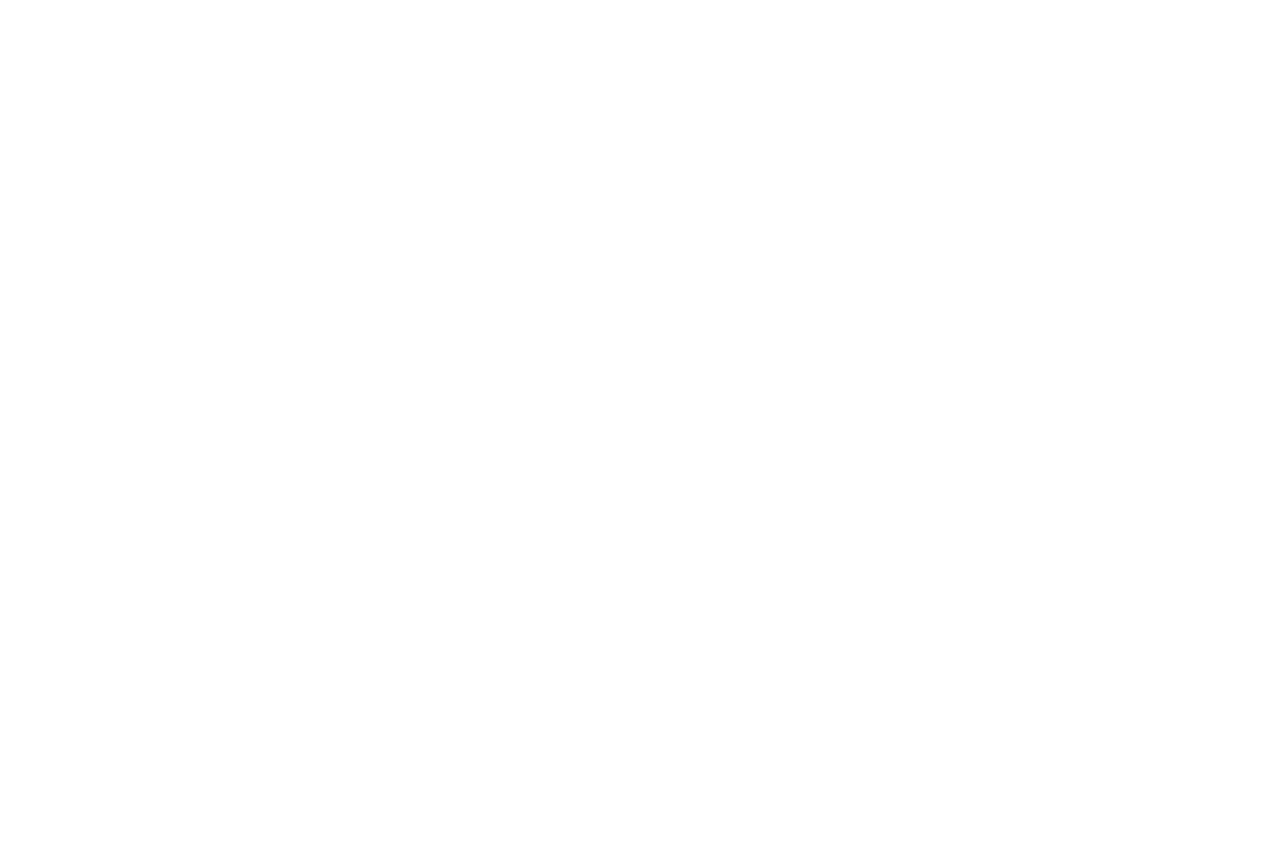
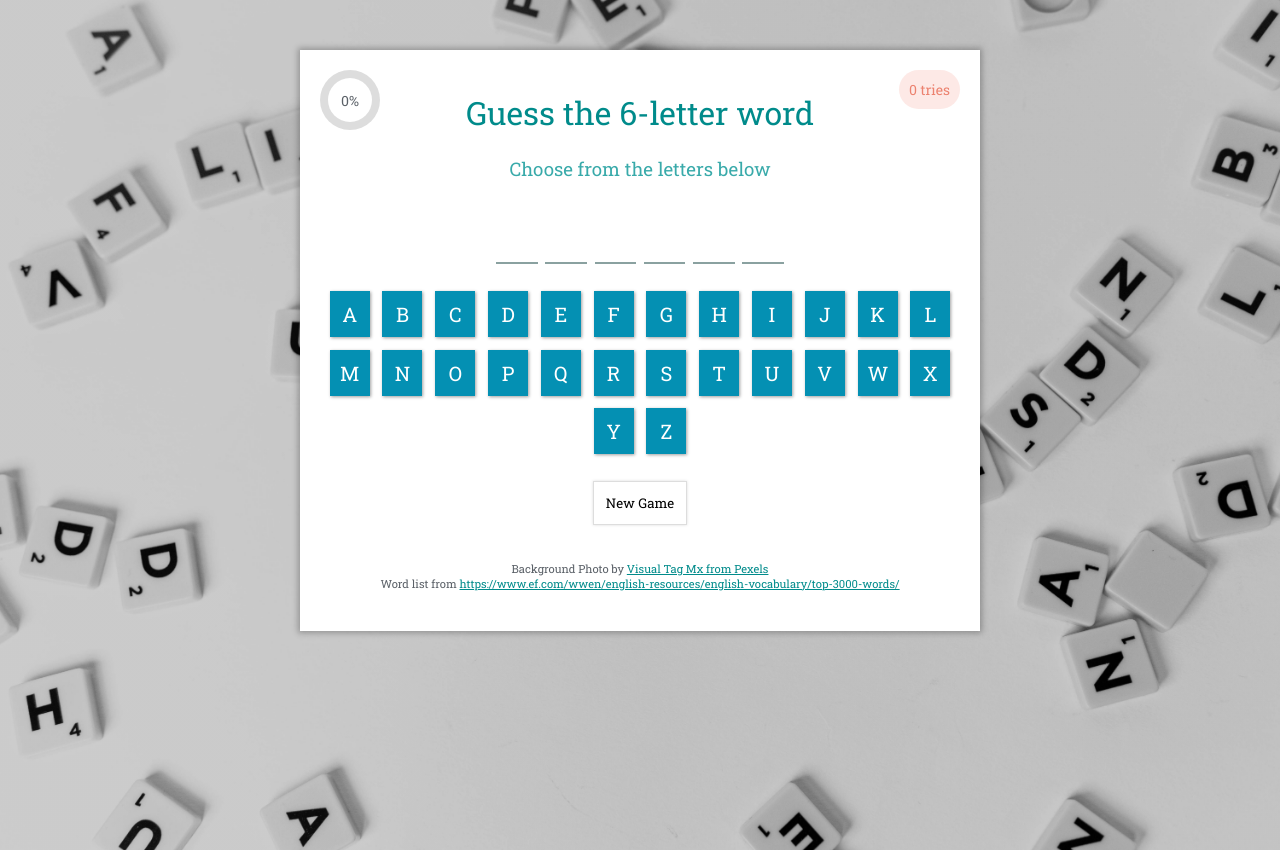
Before and after one commit to debadeepsen/vuewordgame-demo, a plain HTML site: page index.html in a window 1280 px wide. Before the commit the page ends 800 px from the top, so only its background shows below. Drawn offline with Linux system fonts and the light colour scheme; the site is published under a folder, as on GitHub Pages, so addresses that start at the root find nothing; a web font is replaced by a local one.

Commit message:
Updating relative paths

```diff
--- a/index.html
+++ b/index.html
@@ -1 +1 @@
-<!DOCTYPE html><html lang=""><head><meta charset="utf-8"><meta http-equiv="X-UA-Compatible" content="IE=edge"><meta name="viewport" content="width=device-width,initial-scale=1"><link rel="icon" href="/favicon.ico"><title>Guess the Word!</title><link href="/css/app.94d84f71.css" rel="preload" as="style"><link href="/js/app.a9622570.js" rel="preload" as="script"><link href="/js/chunk-vendors.53cce234.js" rel="preload" as="script"><link href="/css/app.94d84f71.css" rel="stylesheet"></head><body><noscript><strong>We're sorry but wordgame doesn't work properly without JavaScript enabled. Please enable it to continue.</strong></noscript><div id="app"></div><script src="/js/chunk-vendors.53cce234.js"></script><script src="/js/app.a9622570.js"></script></body></html>
+<!DOCTYPE html><html lang=""><head><meta charset="utf-8"><meta http-equiv="X-UA-Compatible" content="IE=edge"><meta name="viewport" content="width=device-width,initial-scale=1"><link rel="icon" href="./favicon.ico"><title>Guess the Word!</title><link href="./css/app.94d84f71.css" rel="preload" as="style"><link href="./js/app.a9622570.js" rel="preload" as="script"><link href="./js/chunk-vendors.53cce234.js" rel="preload" as="script"><link href="./css/app.94d84f71.css" rel="stylesheet"></head><body><noscript><strong>We're sorry but wordgame doesn't work properly without JavaScript enabled. Please enable it to continue.</strong></noscript><div id="app"></div><script src="./js/chunk-vendors.53cce234.js"></script><script src="./js/app.a9622570.js"></script></body></html>
```
